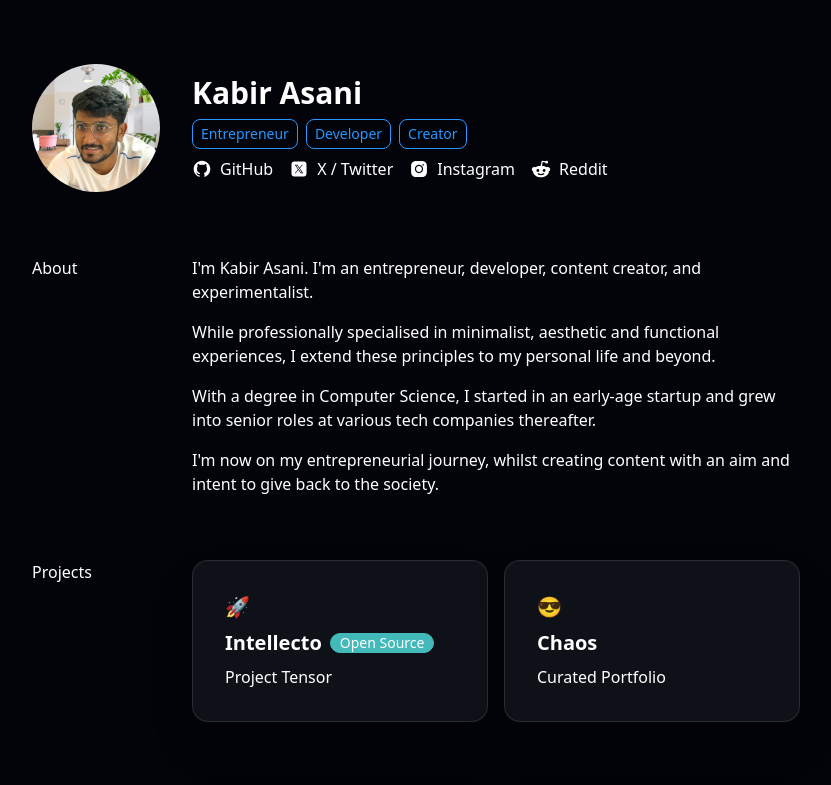
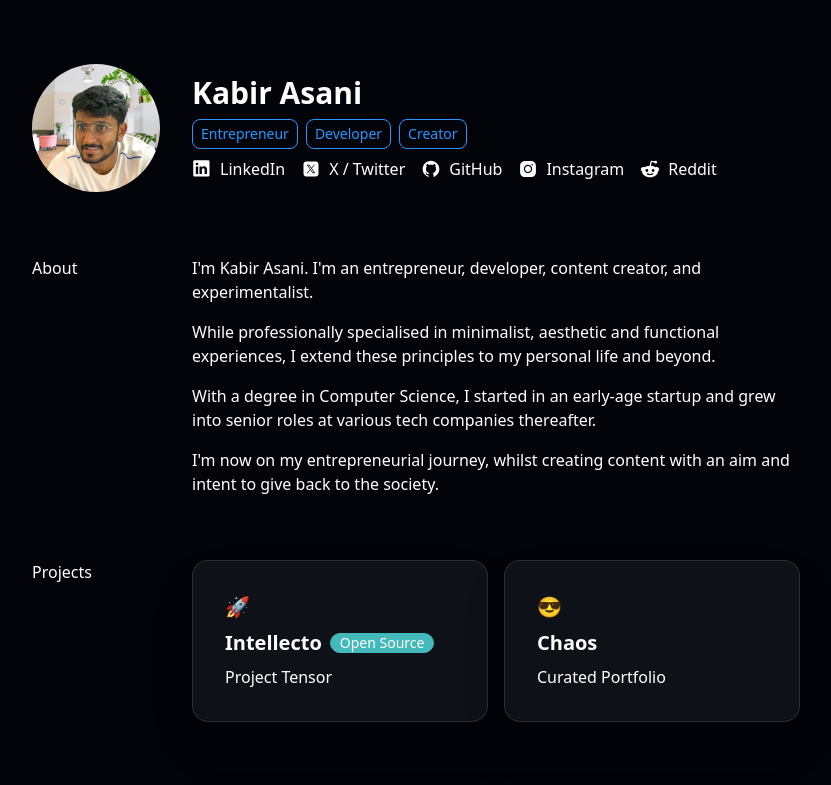
Before and after one commit to kabir-asani/chaos, a SvelteKit app: page / in a window 1280 px wide. Shown: the top 785 px of the page, without its empty margins (224-1055 px from the left). Built offline with nearby package versions, Linux system fonts and the light colour scheme.

Commit message:
Update Header.svelte

```diff
--- a/src/routes/components/header/Header.svelte
+++ b/src/routes/components/header/Header.svelte
@@ -5,6 +5,7 @@
 	import InstagramIcon from '$lib/assets/svg/InstagramIcon.svelte';
 	import RedditIcon from '$lib/assets/svg/RedditIcon.svelte';
 	import GitHubIcon from '$lib/assets/svg/GitHubIcon.svelte';
+	import LinkedInIcon from '$lib/assets/svg/LinkedInIcon.svelte';
 </script>
 
 <div class="col md:row gap-4 items-stretch md:items-center">
@@ -24,12 +25,16 @@
 		</div>
 
 		<div class="wrap md:row gap-4 items-center justify-center md:justify-normal">
-			<SocialLinkItem text="GitHub" url="https://github.com/kabir-asani">
-				<GitHubIcon />
+			<SocialLinkItem text="LinkedIn" url="https://linkedin.com/in/kabirasani/">
+				<LinkedInIcon />
 			</SocialLinkItem>
 
 			<SocialLinkItem text="X / Twitter" url="https://x.com/KabirAsani">
 				<XIcon />
+			</SocialLinkItem>
+
+			<SocialLinkItem text="GitHub" url="https://github.com/kabir-asani">
+				<GitHubIcon />
 			</SocialLinkItem>
 
 			<SocialLinkItem text="Instagram" url="https://instagram.com/kabir.asani">
```
